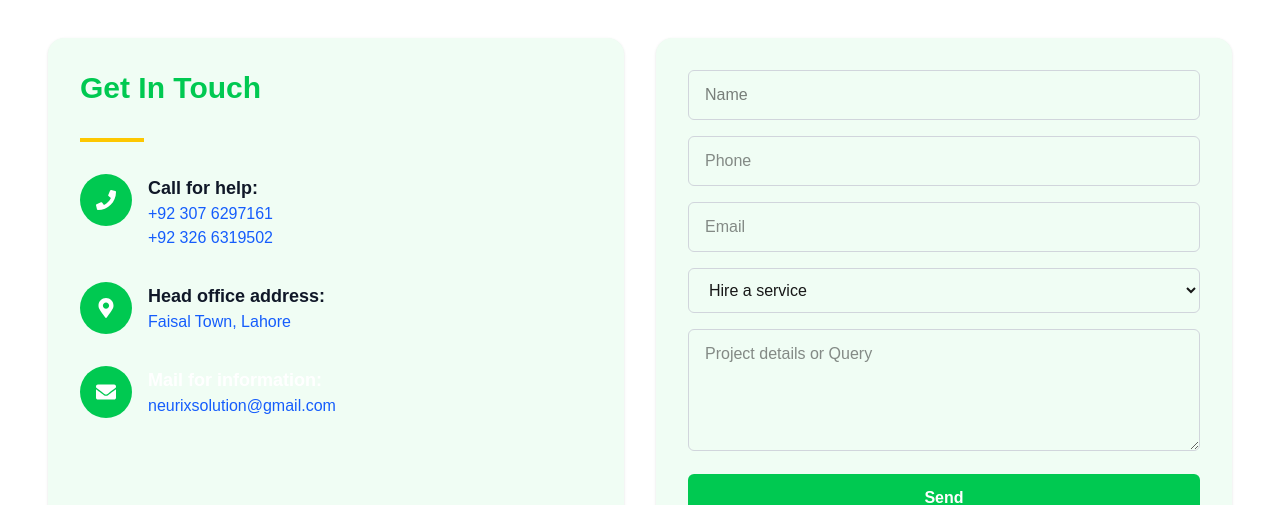
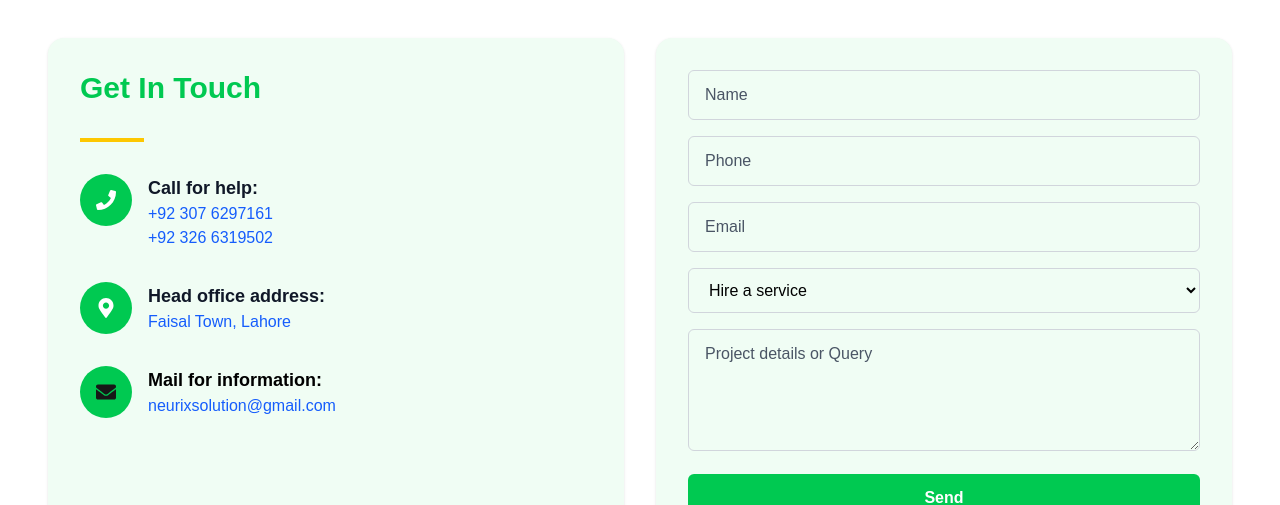
Before and after one commit to musadaqhanif/Solar-Services, a Next.js app: page /contact in a window 1280 px wide. Shown: the part 438-943 px from the top of the page. Built offline with nearby package versions, Linux system fonts and the light colour scheme.

Commit message:
color issues fixed

```diff
--- a/src/app/components/Home-Services.js
+++ b/src/app/components/Home-Services.js
@@ -1,16 +1,29 @@
-
 'use client';
 import Image from "next/image";
 import Link from "next/link";
+import { useState } from "react";
 
 export default function SolarServices() {
+  // State to track which card is active on mobile
+  const [activeCard, setActiveCard] = useState(null);
+
+  // Toggle active card on touch
+  const handleTouch = (index) => {
+    setActiveCard(activeCard === index ? null : index);
+  };
+
   return (
     <section className="relative py-12 px-4 md:px-8 lg:px-16 bg-green-50 isolate">
       <div className="absolute inset-0 opacity-50 animate-pulse-slow blur-xl -z-10"></div>
       <div className="max-w-7xl mx-auto text-center relative">
         <div className="grid grid-cols-1 md:grid-cols-3 gap-10">
           {/* Residential */}
-          <div className="group flex flex-col items-center text-center p-0 transition-all duration-300 hover:rounded-3xl hover:p-6 hover:bg-white hover:shadow-lg">
+          <div
+            className={`group flex flex-col items-center text-center p-0 transition-all duration-300 ${
+              activeCard === 1 ? 'rounded-3xl p-6 bg-white shadow-lg' : ''
+            } md:hover:rounded-3xl md:hover:p-6 md:hover:bg-white md:hover:shadow-lg`}
+            onTouchStart={() => handleTouch(1)}
+          >
             <div className="w-50 h-50 mb-4 rounded-full border-4 border-green-400/50 flex items-center justify-center">
               <div className="relative w-40 h-40 rounded-full overflow-hidden">
                 <Image
@@ -37,7 +50,12 @@ export default function SolarServices() {
           </div>
 
           {/* Commercial */}
-          <div className="group flex flex-col items-center text-center p-0 transition-all duration-300 hover:rounded-3xl hover:p-6 hover:bg-white hover:shadow-lg">
+          <div
+            className={`group flex flex-col items-center text-center p-0 transition-all duration-300 ${
+              activeCard === 2 ? 'rounded-3xl p-6 bg-white shadow-lg' : ''
+            } md:hover:rounded-3xl md:hover:p-6 md:hover:bg-white md:hover:shadow-lg`}
+            onTouchStart={() => handleTouch(2)}
+          >
             <div className="w-50 h-50 mb-4 rounded-full border-4 border-green-400/50 flex items-center justify-center">
               <div className="relative w-40 h-40 rounded-full overflow-hidden">
                 <Image
@@ -64,7 +82,12 @@ export default function SolarServices() {
           </div>
 
           {/* Industrial */}
-          <div className="group flex flex-col items-center text-center p-0 transition-all duration-300 hover:rounded-3xl hover:p-6 hover:bg-white hover:shadow-lg">
+          <div
+            className={`group flex flex-col items-center text-center p-0 transition-all duration-300 ${
+              activeCard === 3 ? 'rounded-3xl p-6 bg-white shadow-lg' : ''
+            } md:hover:rounded-3xl md:hover:p-6 md:hover:bg-white md:hover:shadow-lg`}
+            onTouchStart={() => handleTouch(3)}
+          >
             <div className="w-50 h-50 mb-4 rounded-full border-4 border-green-400/50 flex items-center justify-center">
               <div className="relative w-40 h-40 rounded-full overflow-hidden">
                 <Image
--- a/src/app/components/ProjectsSlider.js
+++ b/src/app/components/ProjectsSlider.js
@@ -51,9 +51,9 @@ export default function OurWorkPage() {
           initial={{ opacity: 0, y: 20 }}
           animate={{ opacity: 1, y: 0 }}
           transition={{ duration: 0.6 }}
-          className="mb-12 text-center"
+          className="mb-12 text-center text-green-600"
         >
-          <SectionHeading title="Our services" highlightWord="services" />
+          <SectionHeading  title="Our " highlightWord="Projects" />
           <p className="mx-auto max-w-2xl text-lg text-gray-600">
             Explore our comprehensive solar installation services designed to power your future with clean energy.
           </p>
--- a/src/app/components/Work-Page-Components/page.js
+++ b/src/app/components/Work-Page-Components/page.js
@@ -23,7 +23,7 @@ export default function OurWorkPage() {
           initial={{ opacity: 0, y: 20 }}
           animate={{ opacity: 1, y: 0 }}
           transition={{ duration: 0.6 }}
-          className="mb-12 text-center"
+          className="mb-12 text-center text-green-600"
         >
           <SectionHeading title="Our services" highlightWord="services" />
           <p className="mx-auto max-w-2xl text-lg text-gray-600">
--- a/src/app/contact/page.js
+++ b/src/app/contact/page.js
@@ -40,44 +40,50 @@ export default function ContactUs() {
 
   {/* Email */}
   <div className="flex gap-4 items-start">
-    <div className="bg-green-500 p-3 md:p-4 rounded-full text-white">
+    <div className="bg-green-500 p-3 md:p-4 rounded-full ">
       <FaEnvelope className="text-lg md:text-xl" />
     </div>
     <div>
-      <p className="text-base md:text-lg font-semibold text-white">Mail for information:</p>
+      <p className="text-base md:text-lg font-semibold text-black">Mail for information:</p>
       <a href="mailto:neurixsolution@gmail.com" className="text-sm md:text-base text-blue-600">neurixsolution@gmail.com</a>
     </div>
   </div>
 </div>
 
         {/* Contact Form */}
-        <div className="bg-green-50 rounded-2xl p-8 shadow-sm">
+        <div className="bg-green-50 rounded-2xl p-8 shadow-sm text-black">
           <form className="space-y-4">
           <input
   type="text"
   placeholder="Name"
-              className="w-full text-black border border-gray-300 rounded-md px-4 py-3 focus:outline-none focus:ring-2 focus:ring-green-500"
+  className="w-full text-black placeholder-gray-600 border border-gray-300 rounded-md px-4 py-3 focus:outline-none focus:ring-2 focus:ring-green-500"
 />
+
 <input
   type="text"
   placeholder="Phone"
-              className="w-full border border-gray-300 rounded-md px-4 py-3 focus:outline-none focus:ring-2 focus:ring-green-500"
+  className="w-full text-black placeholder-gray-600 border border-gray-300 rounded-md px-4 py-3 focus:outline-none focus:ring-2 focus:ring-green-500"
 />
+
 <input
   type="email"
   placeholder="Email"
-              className="w-full border border-gray-300 rounded-md px-4 py-3 focus:outline-none focus:ring-2 focus:ring-green-500"
+  className="w-full text-black placeholder-gray-600 border border-gray-300 rounded-md px-4 py-3 focus:outline-none focus:ring-2 focus:ring-green-500"
 />
-            <select className="w-full border border-gray-300 rounded-md px-4 py-3 focus:outline-none focus:ring-2 focus:ring-green-500">
+
+<select className="w-full placeholder-gray-600 border border-gray-300 rounded-md px-4 py-3 focus:outline-none focus:ring-2 focus:ring-green-500">
   <option>Hire a service</option>
   <option>General Inquiry</option>
   <option>Support</option>
 </select>
+
 <textarea
   placeholder="Project details or Query"
   rows="4"
-              className="w-full border border-gray-300 rounded-md px-4 py-3 focus:outline-none focus:ring-2 focus:ring-green-500"
+  className="w-full text-black placeholder-gray-600 border border-gray-300 rounded-md px-4 py-3 focus:outline-none focus:ring-2 focus:ring-green-500"
 />
+
+
             <button
               type="submit"
               className="w-full bg-green-500 text-white font-bold py-3 rounded-md hover:bg-green-600 transition"
--- a/src/app/page.js
+++ b/src/app/page.js
@@ -10,14 +10,16 @@ export default function Home() {
     <div className="min-h-screen">
       <HeroSection />
       <AboutUSection />
-      <div className="py-12">
+      <div className="py-12 bg-white text-black">
         <h2 className="text-4xl font-bold text-center mb-12">Our Services</h2>
         <HomeServices />
       </div>
       <PricingSection />
       <Clients />
       <ProjectsSlider />
+      <div className="py-12 bg-white">
       <Action/>
+      </div>
     </div>
   );
 }
```
Lines whose indentation alone changed are shown as unchanged.
